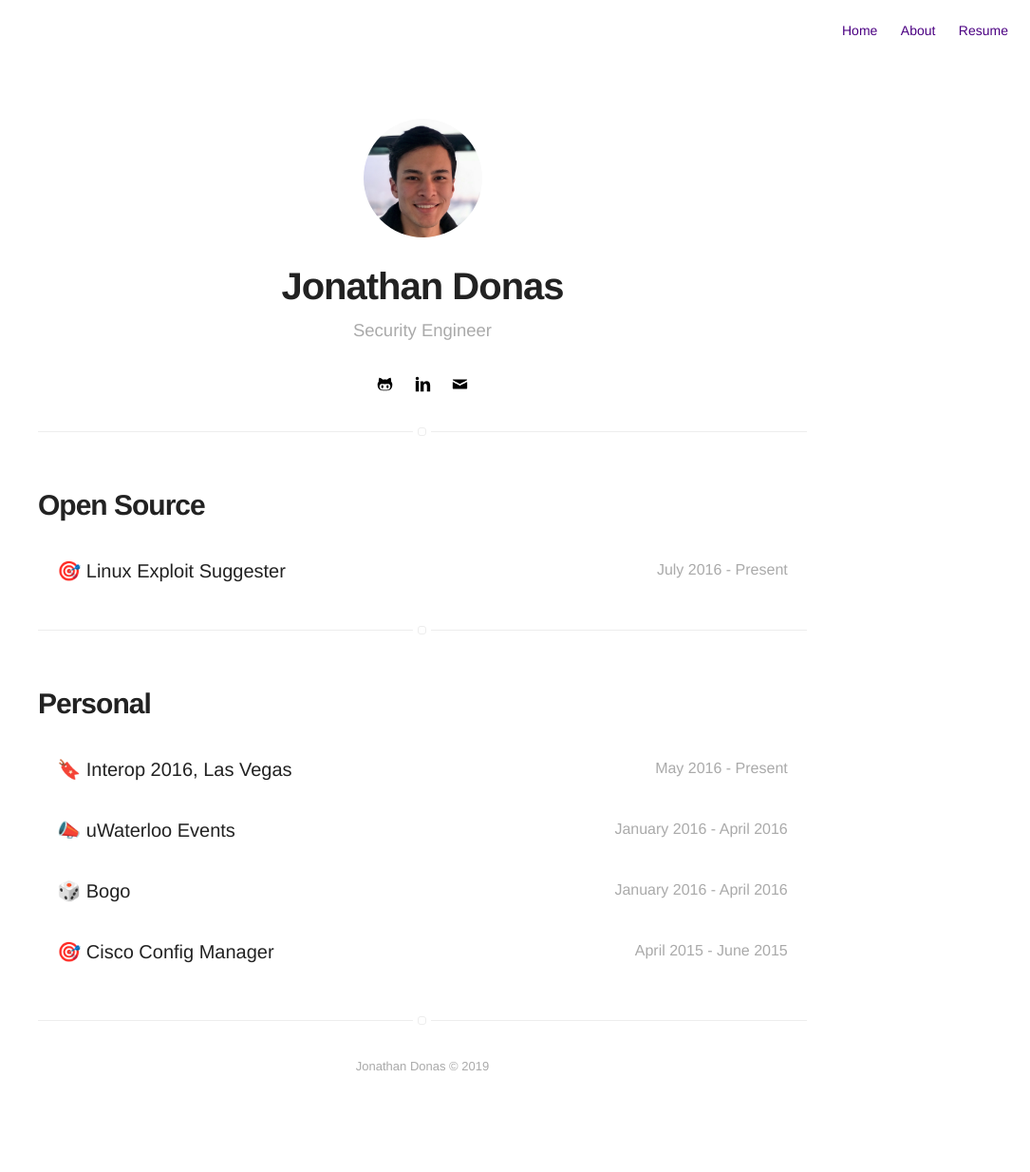
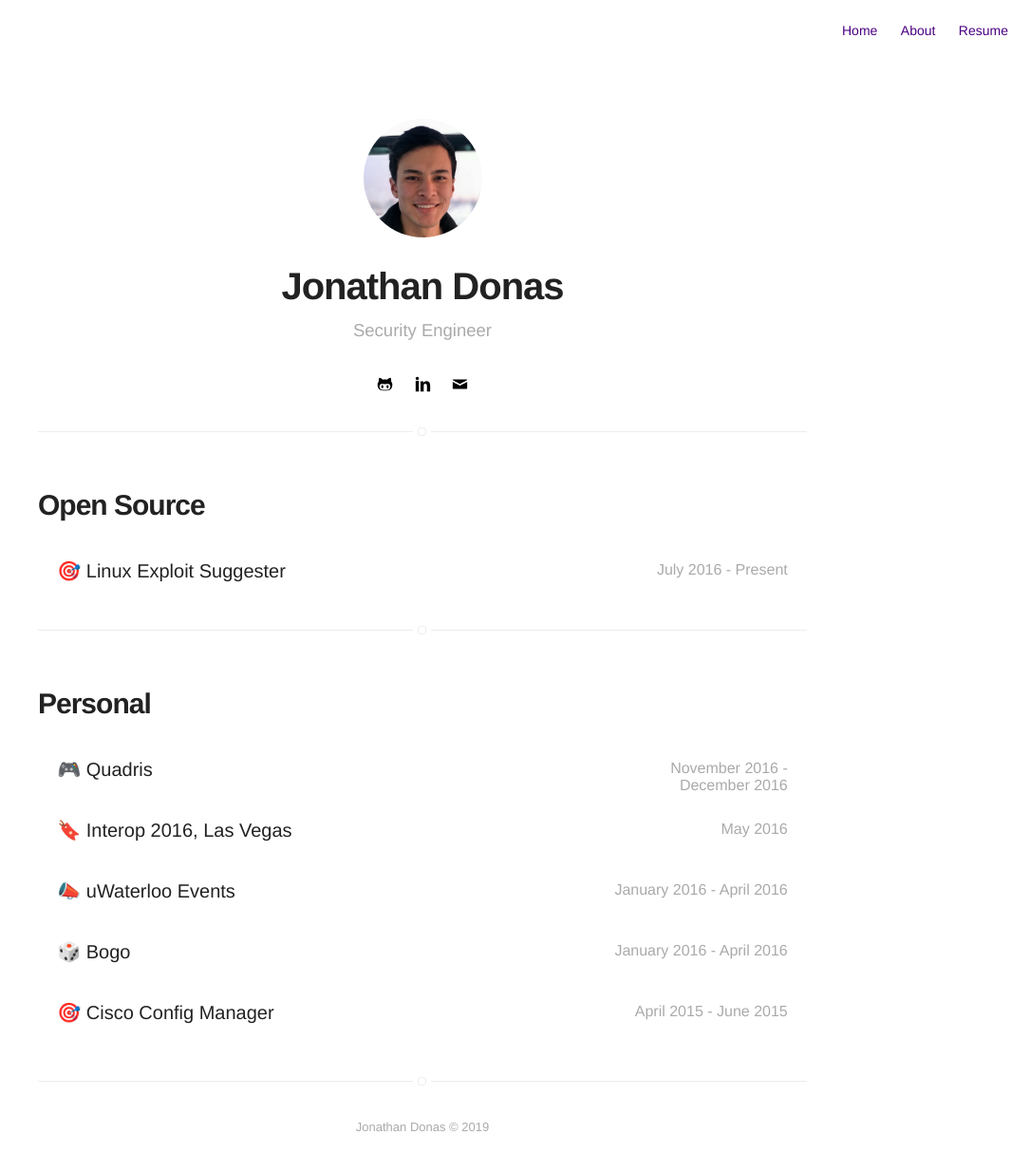
Before and after one commit to jondonas/jondonas.github.io, a Jekyll site: the page built from projects.html, in a window 1280 px wide. Shown: the whole page at 95% size, without its empty margins (195-1280 px from the left). Built offline with Jekyll 4.4.1, drawn with Linux system fonts in a browser that asks for light colours; emoji names are drawn with the system emoji font; before the commit the page ends 1170 px from its top, so only the background shows below that.

Commit message:
Update date format

```diff
--- a/_layouts/post.html
+++ b/_layouts/post.html
@@ -21,7 +21,7 @@ layout: page
     {% if site.read-time %} - {% include read-time.html %}{% endif %}
 </span>
 
-{% if site.show-tags %}
+{% if site.show-tags and page.tags %}
     <div class="post-tags">
         {% for tag in page.tags %}
             <a class="item" href="{{ site.url }}/tags/#{{ tag | slugify }}">{{ tag }}</a>
--- a/_posts/2002-01-01-linux-exploit-suggester.markdown
+++ b/_posts/2002-01-01-linux-exploit-suggester.markdown
@@ -4,7 +4,7 @@ icon: ":dart:"
 layout: post
 date: 1002-01-01 00:00 # Used for project ordering, never displayed
 startDate: 2016-07-01 00:00
-endDate:
+endDate: present
 tag: [perl, test]
 headerImage: false
 projects: true
--- a/projects.html
+++ b/projects.html
@@ -8,7 +8,15 @@ title: Projects
         {% if post.projects and post.category == "open-source" %}
             <div class="item {% if post.star %}star{% endif %}">
                 <a class="url" href="{% if post.externalLink %}{{ post.externalLink }}{% else %}{{ site.url }}{{ post.url }}{% endif %}">
-                    <aside><time datetime="{{ post.startDate | date:"%d-%m-%Y" }}">{% if post.endDate %} {{ post.startDate | date: "%B %Y - " }} {{ post.endDate | date: "%B %Y" }} {% else %} {{ post.startDate | date: "%B %Y - Present" }} {% endif %}</time></aside>
+                    <aside><time datetime="{{ post.startDate | date:"%d-%m-%Y" }}">
+                        {% if post.endDate == "present" %}
+                            {{ post.startDate | date: "%B %Y - Present" }}
+                        {% elsif post.endDate %}
+                            {{ post.startDate | date: "%B %Y - " }} {{ post.endDate | date: "%B %Y" }}
+                        {% else %}
+                            {{ post.startDate | date: "%B %Y" }}
+                        {% endif %}
+                        </time></aside>
                     <h3 class="title">{{ post.icon }} {{ post.title }}</h3>
                 </a>
             </div>
@@ -22,7 +30,15 @@ title: Projects
         {% if post.projects and post.category == "personal" %}
             <div class="item {% if post.star %}star{% endif %}">
                 <a class="url" href="{% if post.externalLink %}{{ post.externalLink }}{% else %}{{ site.url }}{{ post.url }}{% endif %}">
-                    <aside><time datetime="{{ post.startDate | date:"%d-%m-%Y" }}">{% if post.endDate %} {{ post.startDate | date: "%B %Y - " }} {{ post.endDate | date: "%B %Y" }} {% else %} {{ post.startDate | date: "%B %Y - Present" }} {% endif %}</time></aside>
+                    <aside><time datetime="{{ post.startDate | date:"%d-%m-%Y" }}">
+                        {% if post.endDate == "present" %}
+                            {{ post.startDate | date: "%B %Y - Present" }}
+                        {% elsif post.endDate %}
+                            {{ post.startDate | date: "%B %Y - " }} {{ post.endDate | date: "%B %Y" }}
+                        {% else %}
+                            {{ post.startDate | date: "%B %Y" }}
+                        {% endif %}
+                    </time></aside>
                     <h3 class="title">{{ post.icon }} {{ post.title }}</h3>
                 </a>
             </div>
```
Also changed, not shown: _posts/1005-01-01-quadris.markdown (added, +15 -0 lines), tags.html (+9 -1 lines).
